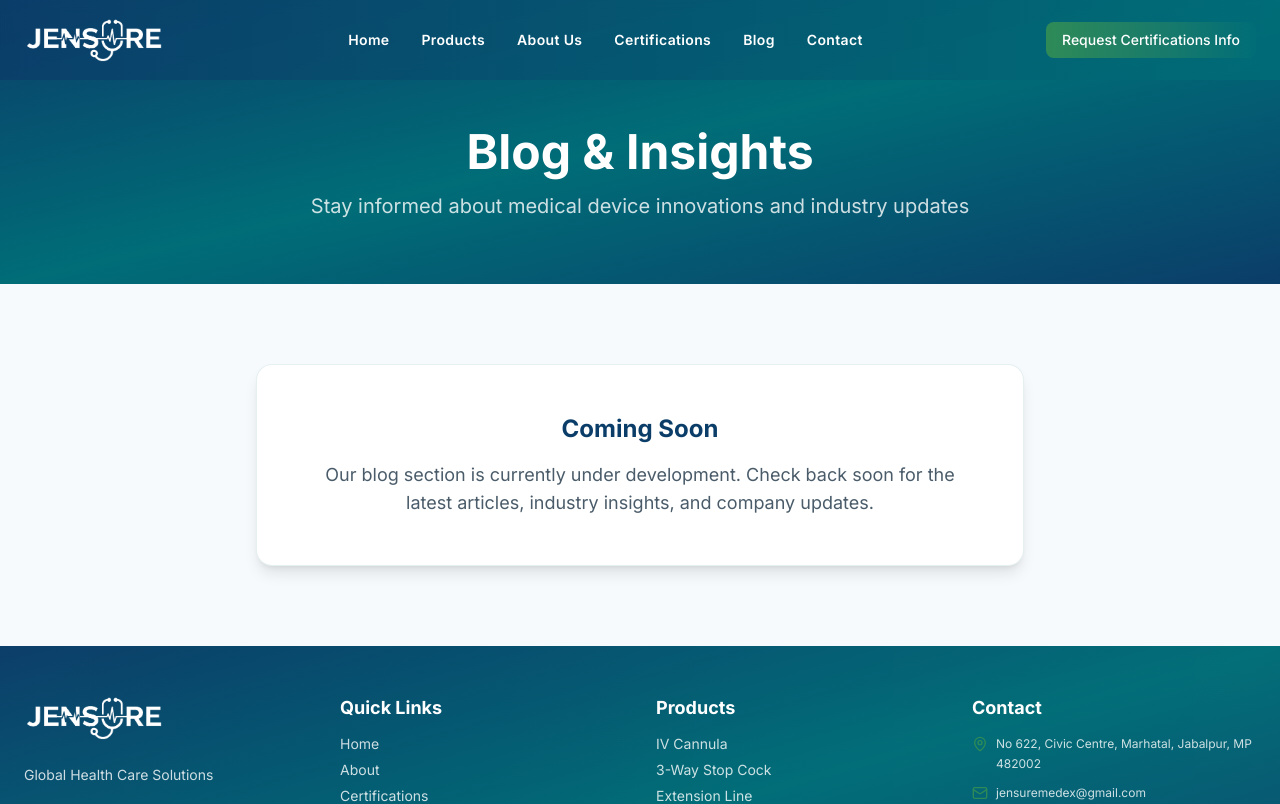
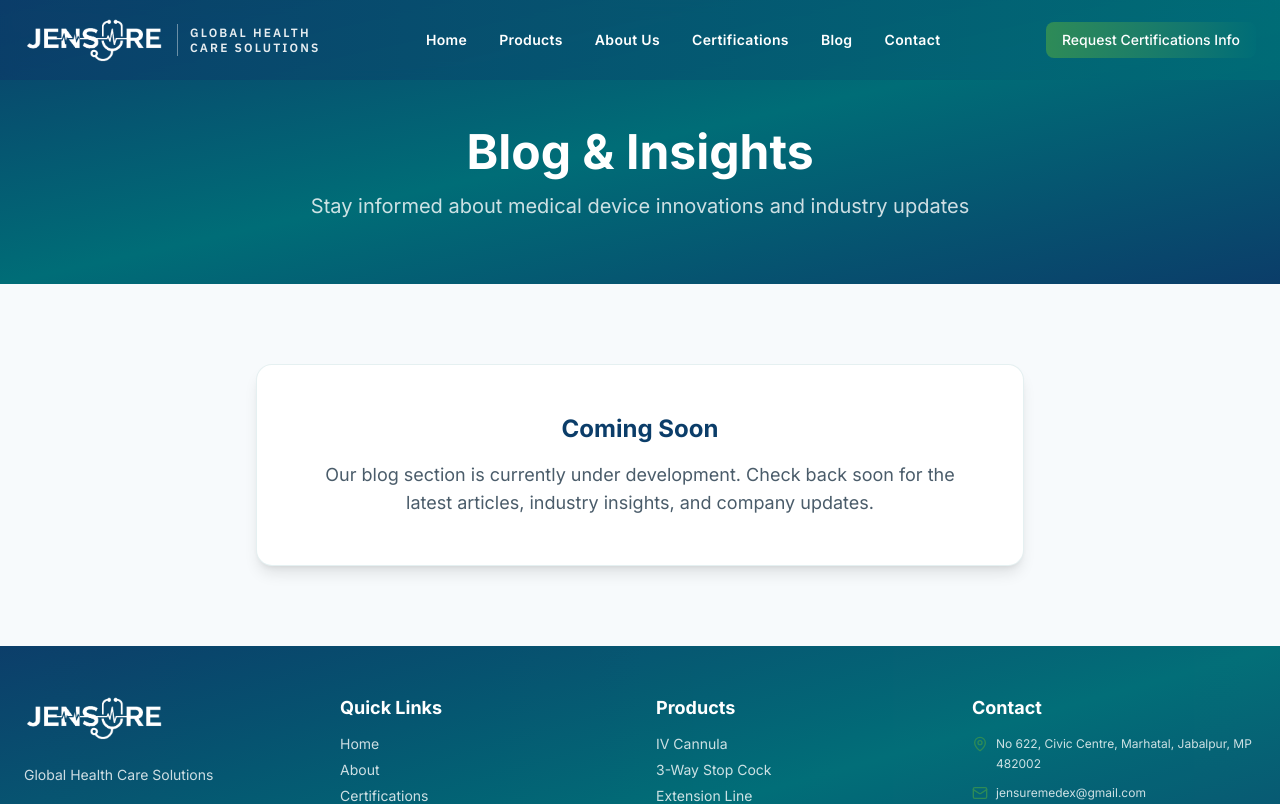
Before and after one commit to Arjun-Soni/jensure, a Next.js app: page /blog in a window 1280 px wide. Shown: the top 804 px of the page. Built offline with nearby package versions, Linux system fonts and the light colour scheme.

Commit message:
feat: update navbar and layout with separator, tagline, and logo favicon
Add navbar separator and tagline; use logo as favicon.

Co-authored-by: null <132264994+Arjun-Soni@users.noreply.github.com>

```diff
--- a/app/layout.tsx
+++ b/app/layout.tsx
@@ -28,6 +28,10 @@ export const metadata: Metadata = {
   description:
     "OEM manufacturer of sterile, precision-engineered medical devices trusted by hospitals and distributors worldwide.",
   generator: "v0.app",
+  icons: {
+    icon: "/images/jensure-logo.png",
+    apple: "/images/jensure-logo.png",
+  },
 }
 
 export default function RootLayout({
--- a/components/navbar.tsx
+++ b/components/navbar.tsx
@@ -55,16 +55,25 @@ export function Navbar() {
     >
       <nav className="container mx-auto px-4 sm:px-6 py-3 sm:py-4">
         <div className="flex items-center justify-between">
-          {/* Logo */}
-          <Link href="/" className="flex items-center z-50">
+          {/* Logo + Separator + Tagline */}
+          <Link href="/" className="flex items-center gap-3 z-50">
             <Image
               src="/images/jensure-logo.png"
               alt="JENSURE Medex"
               width={160}
               height={53}
-              className="h-10 sm:h-12 w-auto brightness-0 invert"
+              className="h-10 sm:h-12 w-auto brightness-0 invert flex-shrink-0"
               priority
             />
+            <span className="hidden sm:block w-px h-8 bg-white/40 flex-shrink-0" aria-hidden="true" />
+            <span
+              className="hidden sm:block text-white/90 text-[10px] sm:text-xs font-semibold tracking-[0.18em] leading-tight uppercase"
+              style={{ fontFamily: "var(--font-ibm-plex), sans-serif", letterSpacing: "0.18em" }}
+            >
+              Global Health
+              <br />
+              Care Solutions
+            </span>
           </Link>
 
           {/* Desktop Navigation Links */}
```
